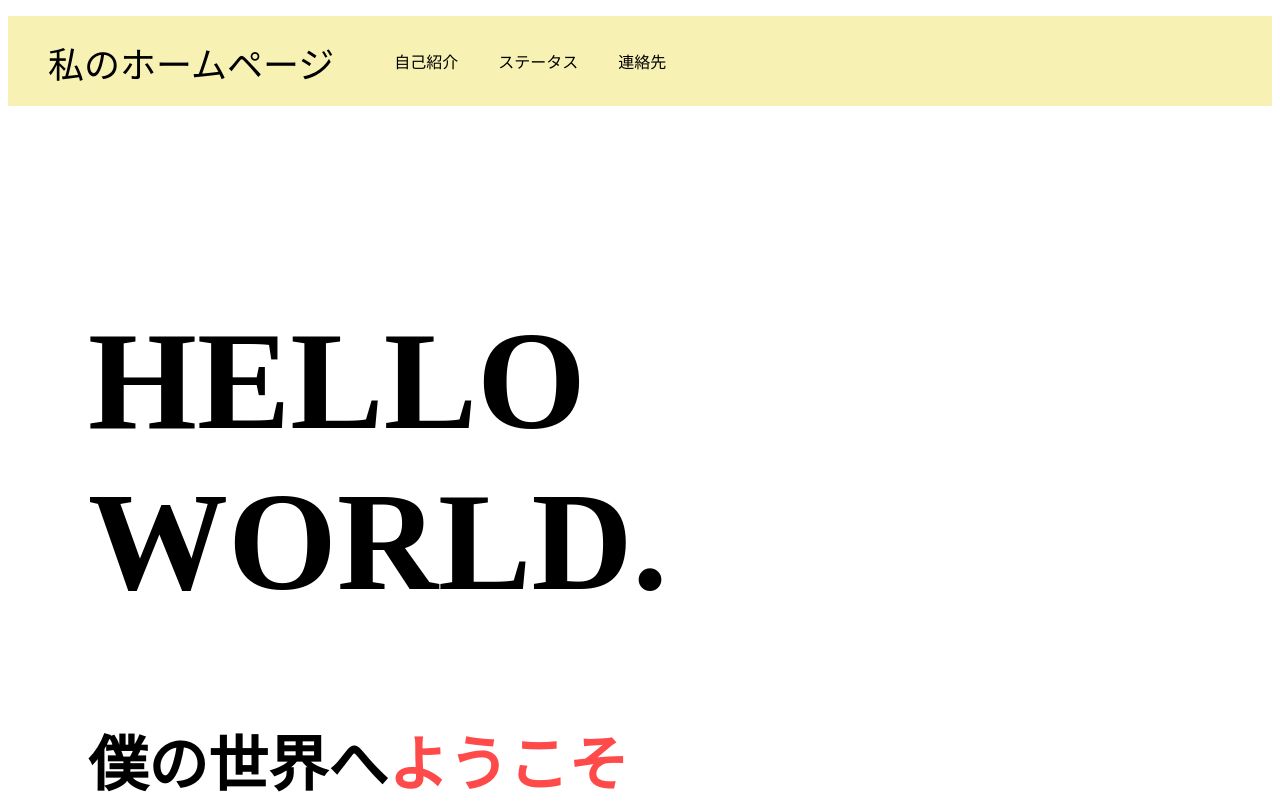
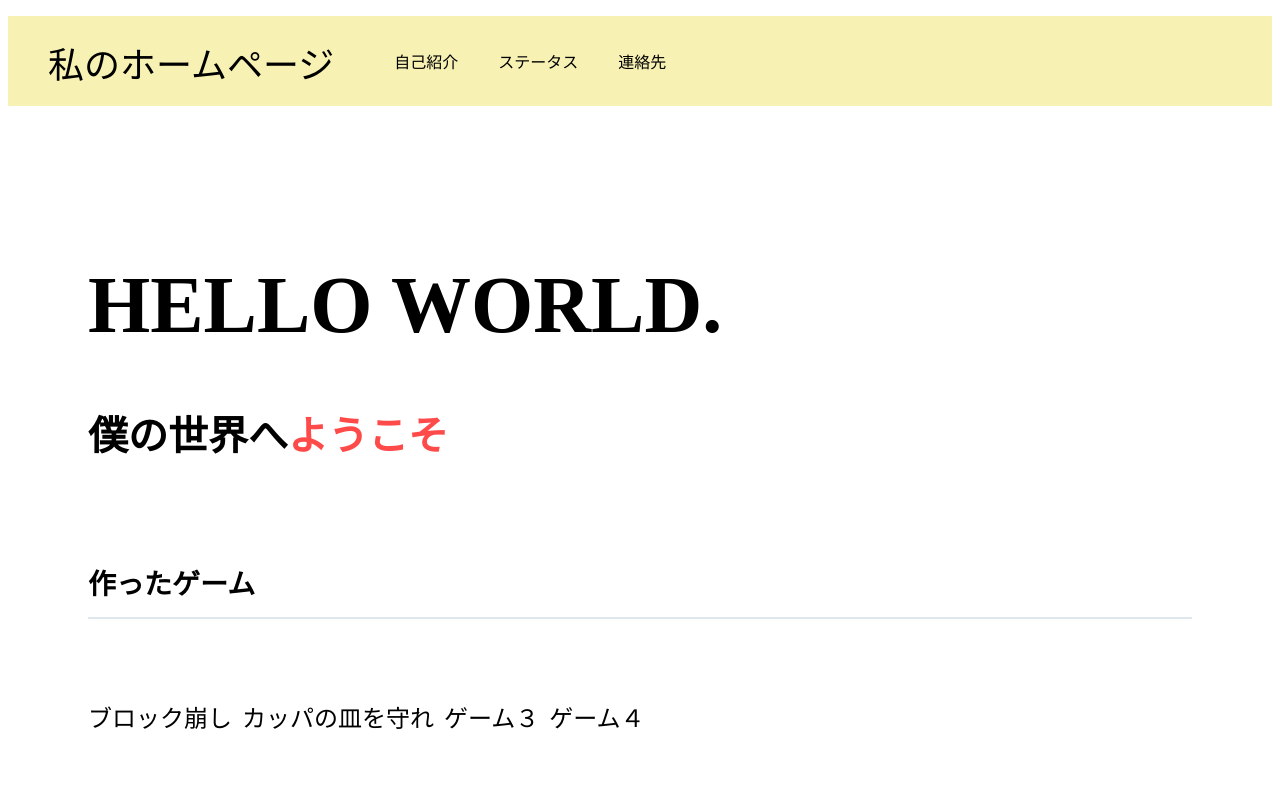
Before and after one commit to ztetsu0719a/MyHOMEpage, a plain HTML site: page index.html in a window 1280 px wide. Shown: the top 806 px of the page. Drawn offline with Linux system fonts and the light colour scheme.

Commit message:
Update stylesheet.css

```diff
--- a/stylesheet.css
+++ b/stylesheet.css
@@ -29,10 +29,10 @@ li{
     padding : 100px 80px ;
 }
 .copy-container h1{
-    font-size : 140px ;
+    font-size : 80px ;
 }
 .copy-container h2{
-    font-size : 60px ;
+    font-size : 40px ;
 }
 .copy-container span{
     color : #ff4a4a ;
```
